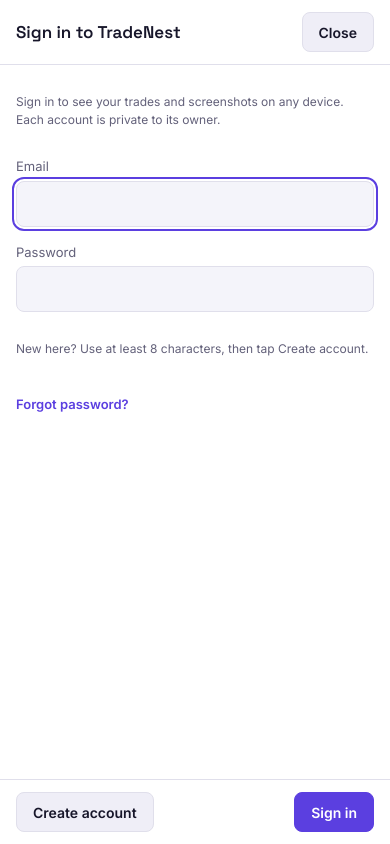
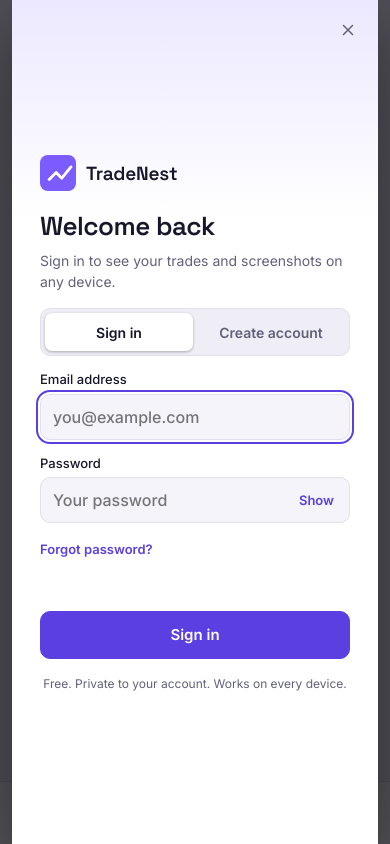
Before and after one commit to almin1233/Trading-journal, a plain HTML site: page index.html in a window 390 px wide. Both pictures are taken after a click on the button "Sign in to see your trades on any device". Shown: the top 844 px of the page. Drawn offline with Linux system fonts and the light colour scheme.

Commit message:
Professional sign-in screen with tabs, show password and mobile layout
Co-Authored-By: Claude Sonnet 5.5 <noreply@anthropic.com>
Claude-Session: https://claude.ai/code/session_01CEb2NVaisVp4AstW1SWvjz

```diff
--- a/index.html
+++ b/index.html
@@ -283,6 +283,31 @@ dialog::backdrop { background: rgba(5, 4, 12, .68); }
 @media (max-width: 640px) {
   dialog, dialog.wide { width: 100%; height: 100dvh; max-height: 100dvh; border-radius: 0; border: 0; }
   .dlg { height: 100dvh; max-height: 100dvh; }
+}
+
+dialog.auth { width: min(420px, calc(100% - 24px)); overflow: auto; background: linear-gradient(180deg, var(--accent-soft) 0, var(--surface) 170px); box-shadow: 0 24px 70px rgba(0, 0, 0, .45); }
+.authform { position: relative; display: grid; gap: 14px; padding: 28px 28px calc(24px + env(safe-area-inset-bottom, 0px)); margin: 0; }
+.authx { position: absolute; top: 12px; right: 12px; width: 36px; height: 36px; display: grid; place-items: center; border-radius: 999px; border: 0; background: transparent; color: var(--muted); cursor: pointer; }
+.authx:hover { background: var(--surface-2); color: var(--fg); }
+.authbrand { display: flex; align-items: center; gap: 10px; font: 600 19px var(--font-display); letter-spacing: -.01em; }
+.authform h2 { margin: 6px 0 0; font: 600 26px/1.2 var(--font-display); letter-spacing: -.02em; text-wrap: balance; }
+.authsub { margin: -6px 0 2px; color: var(--muted); font-size: 14px; }
+.authtabs { display: grid; grid-template-columns: 1fr 1fr; gap: 4px; padding: 4px; background: var(--surface-2); border: 1px solid var(--line); border-radius: 10px; }
+.authtabs button { border: 0; border-radius: 7px; min-height: 38px; background: transparent; color: var(--muted); font: 600 14px var(--font-body); cursor: pointer; }
+.authtabs button[aria-selected="true"] { background: var(--surface); color: var(--fg); box-shadow: 0 1px 3px rgba(0, 0, 0, .3); }
+.authform label { color: var(--fg); font-weight: 500; }
+.authform input[type="email"], .authform input[type="password"], .authform input[type="text"] { min-height: 46px; font-size: 16px; border-radius: 10px; }
+.pwwrap { position: relative; display: block; }
+.pwwrap input { width: 100%; padding-right: 64px; }
+.pwshow { position: absolute; top: 50%; right: 6px; transform: translateY(-50%); border: 0; background: none; color: var(--accent-text); font: 600 13px var(--font-body); padding: 8px 10px; cursor: pointer; border-radius: 6px; }
+.authhint { margin: -6px 0 0; color: var(--muted); font-size: 12px; }
+.authform .linkbtn { margin-top: -6px; }
+.authgo { width: 100%; min-height: 48px; font-size: 15px; border-radius: 10px; }
+.authgo:disabled { opacity: .6; cursor: wait; }
+.authfoot { margin: 2px 0 0; text-align: center; color: var(--muted); font-size: 12px; }
+@media (max-width: 640px) {
+  dialog.auth { background: linear-gradient(180deg, var(--accent-soft) 0, var(--surface) 220px); }
+  .authform { min-height: 100dvh; align-content: center; padding-top: calc(28px + env(safe-area-inset-top, 0px)); }
 }
 
 .shots { display: grid; grid-template-columns: repeat(auto-fill, minmax(140px, 1fr)); gap: 10px; }
@@ -523,24 +548,34 @@ dialog::backdrop { background: rgba(5, 4, 12, .68); }
   </div>
 </dialog>
 
-<dialog id="authDlg" aria-labelledby="authTitle">
-  <form class="dlg" id="authForm" novalidate>
-    <div class="dlg-h">
-      <h2 id="authTitle">Sign in to TradeNest</h2>
-      <button type="button" class="btn" id="authX">Close</button>
+<dialog id="authDlg" class="auth" aria-labelledby="authTitle">
+  <form class="authform" id="authForm" novalidate>
+    <button type="button" class="authx" id="authX" aria-label="Close">
+      <svg viewBox="0 0 24 24" width="18" height="18" aria-hidden="true"><path d="M6 6l12 12M18 6L6 18" fill="none" stroke="currentColor" stroke-width="2" stroke-linecap="round"/></svg>
+    </button>
+    <div class="authbrand">
+      <svg viewBox="0 0 512 512" width="36" height="36" aria-hidden="true"><rect width="512" height="512" rx="112" fill="#7c5cff"/><path d="M130 350l100-100 80 80 130-160" fill="none" stroke="#fff" stroke-width="40" stroke-linecap="round" stroke-linejoin="round"/></svg>
+      <span>TradeNest</span>
     </div>
-    <div class="dlg-b">
-      <p class="hint">Sign in to see your trades and screenshots on any device. Each account is private to its owner.</p>
-      <label for="aEmail">Email<input type="email" id="aEmail" autocomplete="email" inputmode="email" autocapitalize="none" spellcheck="false" required></label>
-      <label for="aPass">Password<input type="password" id="aPass" autocomplete="current-password" required></label>
-      <p class="hint">New here? Use at least 8 characters, then tap Create account.</p>
-      <button type="button" class="linkbtn" id="aForgot">Forgot password?</button>
-      <p class="msg" id="aMsg" role="alert"></p>
+    <h2 id="authTitle">Welcome back</h2>
+    <p class="authsub" id="authSub">Sign in to see your trades and screenshots on any device.</p>
+    <div class="authtabs" role="tablist" aria-label="Account">
+      <button type="button" role="tab" id="tabIn" aria-selected="true">Sign in</button>
+      <button type="button" role="tab" id="tabUp" aria-selected="false">Create account</button>
     </div>
-    <div class="dlg-f">
-      <button type="button" class="btn" id="aCreate">Create account</button>
-      <div class="right"><button type="submit" class="primary" id="aSignin">Sign in</button></div>
-    </div>
+    <label for="aEmail">Email address<input type="email" id="aEmail" placeholder="you@example.com" autocomplete="email" inputmode="email" autocapitalize="none" spellcheck="false" required></label>
+    <label for="aPass">Password
+      <span class="pwwrap">
+        <input type="password" id="aPass" autocomplete="current-password" placeholder="Your password" required>
+        <button type="button" class="pwshow" id="aShow" aria-pressed="false">Show</button>
+      </span>
+    </label>
+    <p class="authhint" id="aHint" hidden>Use at least 8 characters.</p>
+    <button type="button" class="linkbtn" id="aForgot">Forgot password?</button>
+    <p class="msg" id="aMsg" role="alert"></p>
+    <button type="submit" class="primary authgo" id="aSignin">Sign in</button>
+    <button type="submit" class="primary authgo" id="aCreate" hidden>Create account</button>
+    <p class="authfoot">Free. Private to your account. Works on every device.</p>
   </form>
 </dialog>
 
@@ -1921,8 +1956,8 @@ dialog::backdrop { background: rgba(5, 4, 12, .68); }
       var a = el('div', 'actions');
       var c = el('button', 'primary', 'Create account'); c.type = 'button';
       var s = el('button', 'btn', 'Sign in'); s.type = 'button';
-      c.addEventListener('click', function () { openAuth(); });
-      s.addEventListener('click', function () { openAuth(); });
+      c.addEventListener('click', function () { openAuth('up'); });
+      s.addEventListener('click', function () { openAuth('in'); });
       a.appendChild(c); a.appendChild(s); box.appendChild(a);
       return;
     }
@@ -1952,10 +1987,24 @@ dialog::backdrop { background: rgba(5, 4, 12, .68); }
     if (/fetch|network|Failed to/i.test(m)) return 'Could not reach the server. Check your connection.';
     return m.slice(0, 200);
   }
-  function openAuth() {
+  var authMode = 'in';
+  function setMode(m) {
+    authMode = m === 'up' ? 'up' : 'in';
+    var up = authMode === 'up';
+    $('tabIn').setAttribute('aria-selected', String(!up));
+    $('tabUp').setAttribute('aria-selected', String(up));
+    $('authTitle').textContent = up ? 'Create your account' : 'Welcome back';
+    $('authSub').textContent = up ? 'Free and private. Your trades and screenshots follow you to every device.' : 'Sign in to see your trades and screenshots on any device.';
+    $('aSignin').hidden = up; $('aCreate').hidden = !up;
+    $('aHint').hidden = !up; $('aForgot').hidden = up;
+    $('aPass').autocomplete = up ? 'new-password' : 'current-password';
+    $('aPass').placeholder = up ? 'At least 8 characters' : 'Your password';
+    aMsg('');
+  }
+  function openAuth(m) {
     if (!sb) return;
-    aMsg('');
-    $('aPass').value = '';
+    setMode(m === 'up' ? 'up' : 'in');
+    $('aPass').value = ''; $('aPass').type = 'password'; $('aShow').textContent = 'Show';
     if (!$('authDlg').open) $('authDlg').showModal();
     setTimeout(function () { ($('aEmail').value ? $('aPass') : $('aEmail')).focus(); }, 30);
   }
@@ -2019,9 +2068,15 @@ dialog::backdrop { background: rgba(5, 4, 12, .68); }
     toast('Signed out');
   }
   function wireAuth() {
-    $('welcomeSignin').addEventListener('click', openAuth);
-    $('authForm').addEventListener('submit', doSignIn);
-    $('aCreate').addEventListener('click', doCreate);
+    $('welcomeSignin').addEventListener('click', function () { openAuth('in'); });
+    $('authForm').addEventListener('submit', function (ev) { ev.preventDefault(); if (authMode === 'up') doCreate(); else doSignIn(); });
+    $('tabIn').addEventListener('click', function () { setMode('in'); });
+    $('tabUp').addEventListener('click', function () { setMode('up'); });
+    $('aShow').addEventListener('click', function () {
+      var p = $('aPass'), show = p.type === 'password';
+      p.type = show ? 'text' : 'password';
+      this.textContent = show ? 'Hide' : 'Show'; this.setAttribute('aria-pressed', String(show));
+    });
     $('aForgot').addEventListener('click', doForgot);
     $('authX').addEventListener('click', function () { $('authDlg').close(); });
     $('newPwForm').addEventListener('submit', doNewPw);
--- a/sw.js
+++ b/sw.js
@@ -1,4 +1,4 @@
-const CACHE = 'tradenest-v2';
+const CACHE = 'tradenest-v3';
 const FILES = ['./', './index.html', './manifest.webmanifest', './icon.svg', './icon-192.png', './icon-512.png', './icon-180.png', './config.js', './vendor/supabase.js'];
 self.addEventListener('install', e => { e.waitUntil(caches.open(CACHE).then(c => c.addAll(FILES)).then(() => self.skipWaiting())); });
 self.addEventListener('activate', e => {
```
